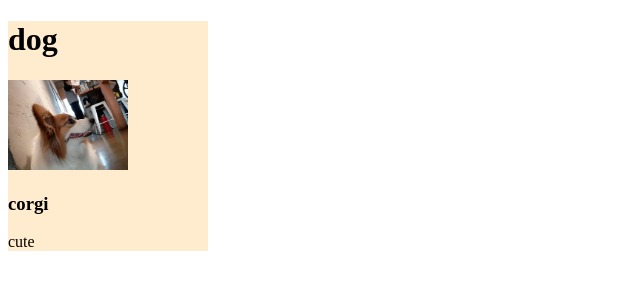
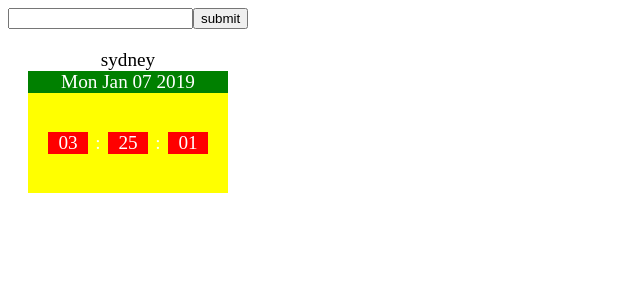
Before and after one commit to momo1627/assignment, a React (Create React App) app: page / in a window 1280 px wide. Shown: the top 300 px of the page, without its empty margins (0-640 px from the left). Built offline with nearby package versions, Linux system fonts and the light colour scheme.

Commit message:
ass2 finished

```diff
--- a/package.json
+++ b/package.json
@@ -3,9 +3,12 @@
   "version": "0.1.0",
   "private": true,
   "dependencies": {
+    "moment": "^2.23.0",
+    "moment-timezone": "^0.5.23",
     "react": "^16.7.0",
     "react-dom": "^16.7.0",
-    "react-scripts": "2.1.3"
+    "react-scripts": "2.1.3",
+    "styled-components": "^4.1.3"
   },
   "scripts": {
     "start": "react-scripts start",
--- /dev/null
+++ b/src/assignment2/App.js
@@ -0,0 +1,42 @@
+import React from 'react';
+import ClocksField from './ClocksField';
+import moment from 'moment'
+export default class App extends React.Component{
+    constructor(){
+        super();
+        this.state={
+            history:[],
+            newItem:[],
+        }
+        this.handleChange=this.handleChange.bind(this);
+        this.handleSubmit=this.handleSubmit.bind(this);
+    }
+    handleChange(e){
+        const result = e.target.value;
+        this.setState({
+            newItem:result,
+        })
+    }
+    handleSubmit(e){
+        e.preventDefault();
+        const history = this.state.history;
+        const newItem = this.state.newItem;
+        if (newItem == ''){
+            return false
+        }
+        history.push(newItem);
+        this.setState({
+            newItem:'',
+            history:history
+        })
+    }
+    render(){
+        return(
+            <div>
+               <input type='text' value={this.state.newItem} onChange={this.handleChange} />
+               <input type='button' onClick={this.handleSubmit} value='submit' />
+               <ClocksField locations={this.state.history} />
+            </div>
+        )
+    }
+}
--- /dev/null
+++ b/src/assignment2/Clock.jsx
@@ -0,0 +1,54 @@
+import React from 'react';
+import styled,{css} from 'styled-components'
+export default function Clock(props){
+    return(
+        <Box>
+            <Title>{props.location}</Title>
+            <SubTitle>{props.date}</SubTitle>
+            <Wrapper>
+                <Detail>{props.hour}</Detail>
+                <Detail1>:</Detail1>
+                <Detail>{props.minute}</Detail>
+                <Detail1>:</Detail1>
+                <Detail>{props.second}</Detail>
+            </Wrapper>
+
+        </Box>
+    )
+}
+const Box = styled.div`
+    margin:20px;
+    display:inline-block;
+`
+const Title = styled.div`
+    font-size:1.2rem;
+    width:200px;
+    text-align:center;
+`
+const SubTitle = styled.div`
+    font-size:1.2rem;
+    width:200px;
+    text-align:center;
+    background-color:green;
+    color:#fff
+`
+const Wrapper = styled.div`
+    height:100px;
+    display:flex;
+    justify-content:center;
+    align-items:center;
+    width:200px;
+    background-color:yellow;
+    color:#fff
+`
+const Detail = styled.span`
+    font-size:1.2rem;
+    width:20%;
+    text-align:center;
+    background-color:red;
+`
+const Detail1 = styled.span`
+    font-size:1.2rem;
+    width:10%;
+    text-align:center;
+`
--- /dev/null
+++ b/src/assignment2/ClocksField.js
@@ -0,0 +1,72 @@
+import React from 'react';
+import moment from 'moment-timezone';
+// import moment from 'moment'
+import Clock from './Clock'
+
+export default class ClocksField extends React.Component{
+    constructor(props){
+        super(props);
+        this.state = {
+            current:{
+                date:moment().format("ddd MMM DD YYYY"),
+                hour:moment().format("HH"),
+                minute:moment().format("mm"),
+                second:moment().format("ss")
+            }
+
+        }
+    }
+    componentDidMount(){
+        const tick = setInterval(()=>{
+            this.setState({current:{
+                date:moment().format("ddd MMM DD YYYY"),
+                hour:moment().format("HH"),
+                minute:moment().format("mm"),
+                second:moment().format("ss")
+            }})
+        },1000)
+    }
+    transferClock(input){
+            input = input[0].toUpperCase() + input.substring(1)
+            var location;
+            moment.tz.names().map((item)=>{
+                if(item.includes(input)){
+                    location = item;
+                }
+            })
+            if (!location){
+                return false
+            }
+            const result = {
+            date:moment().tz(location).format("ddd MMM DD YYYY"),
+            hour:moment().tz(location).format("HH"),
+            minute:moment().tz(location).format("mm"),
+            second:moment().tz(location).format("ss")
+        }
+
+        return result;
+    }
+    renderClock(){
+        const locations = this.props.locations
+        const element = locations.map((location)=>{
+            const result = this.transferClock(location)
+            return(
+            result ? <Clock key={location} {...result} location={location} /> : <span>{location} is Wrong zone name</span>
+            )
+
+    })
+        return  element
+
+}
+
+
+    render(){
+        return(
+            <div>
+                <Clock {...this.state.current} location='sydney' />
+                {this.renderClock()}
+            </div>
+        )
+    }
+
+}
--- a/src/index.js
+++ b/src/index.js
@@ -5,14 +5,17 @@ import ReactDOM from 'react-dom';
 // import App from './App';
 
 //assignment 1
-import './assignment/01react.css'
-import img from './assignment/corgi.jpg'
-import Assign1 from './assignment/01react';
-const title = 'dog'
-const subtitle ='corgi'
-const description = 'cute'
-const element = <Assign1 title={title} img={img} subtitle={subtitle} description={description} />
-ReactDOM.render(element, document.getElementById('root'));
+// import './assignment/01react.css'
+// import img from './assignment/corgi.jpg'
+// import Assign1 from './assignment/01react';
+// const title = 'dog'
+// const subtitle ='corgi'
+// const description = 'cute'
+// const element = <Assign1 title={title} img={img} subtitle={subtitle} description={description} />
+
+//assignment 2
+import App from './assignment2/App'
+ReactDOM.render(<App />, document.getElementById('root'));
 
 
 
```
Also changed, not shown: 1 other file (tests, documents, lock files or other folders).
